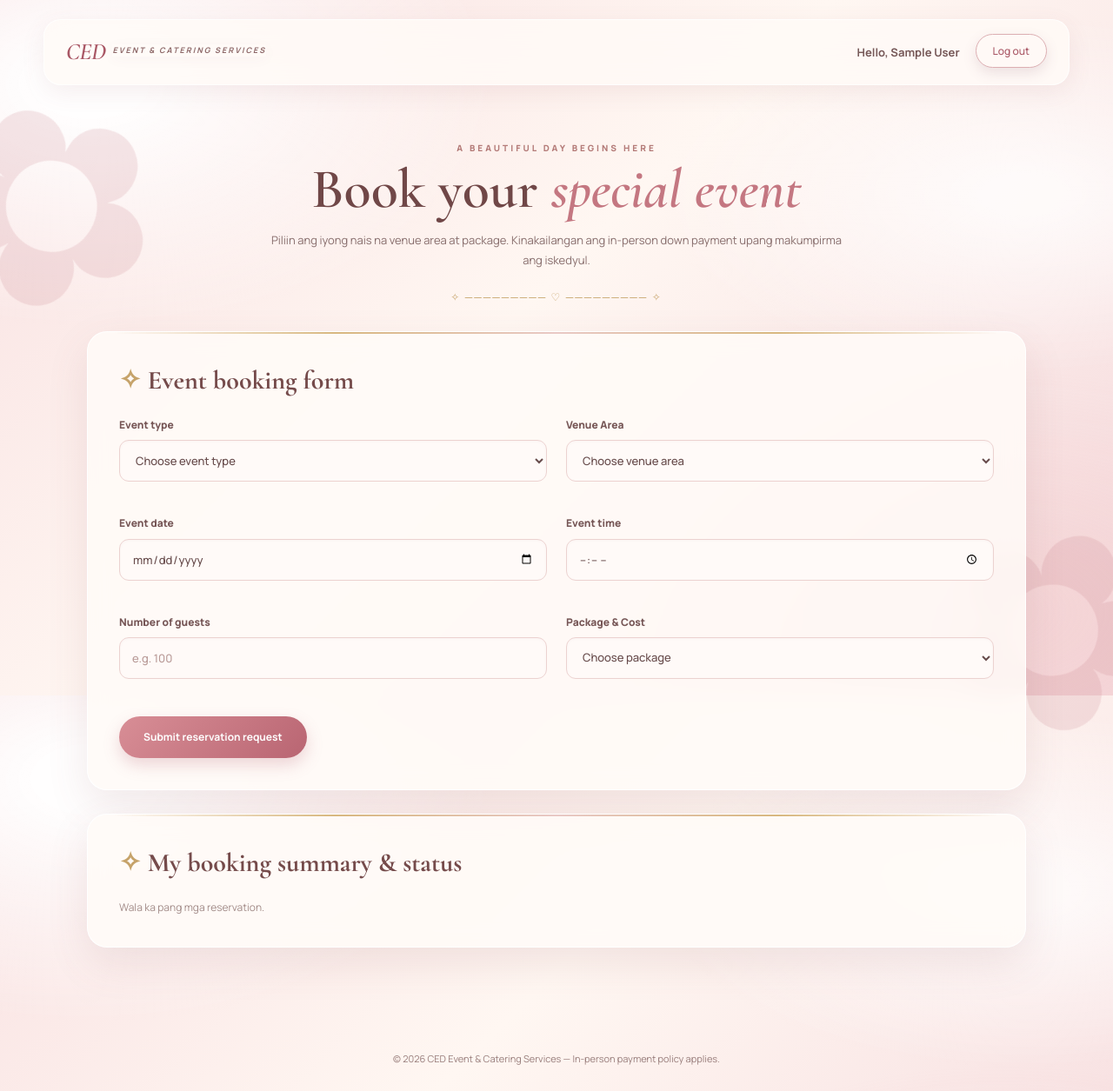
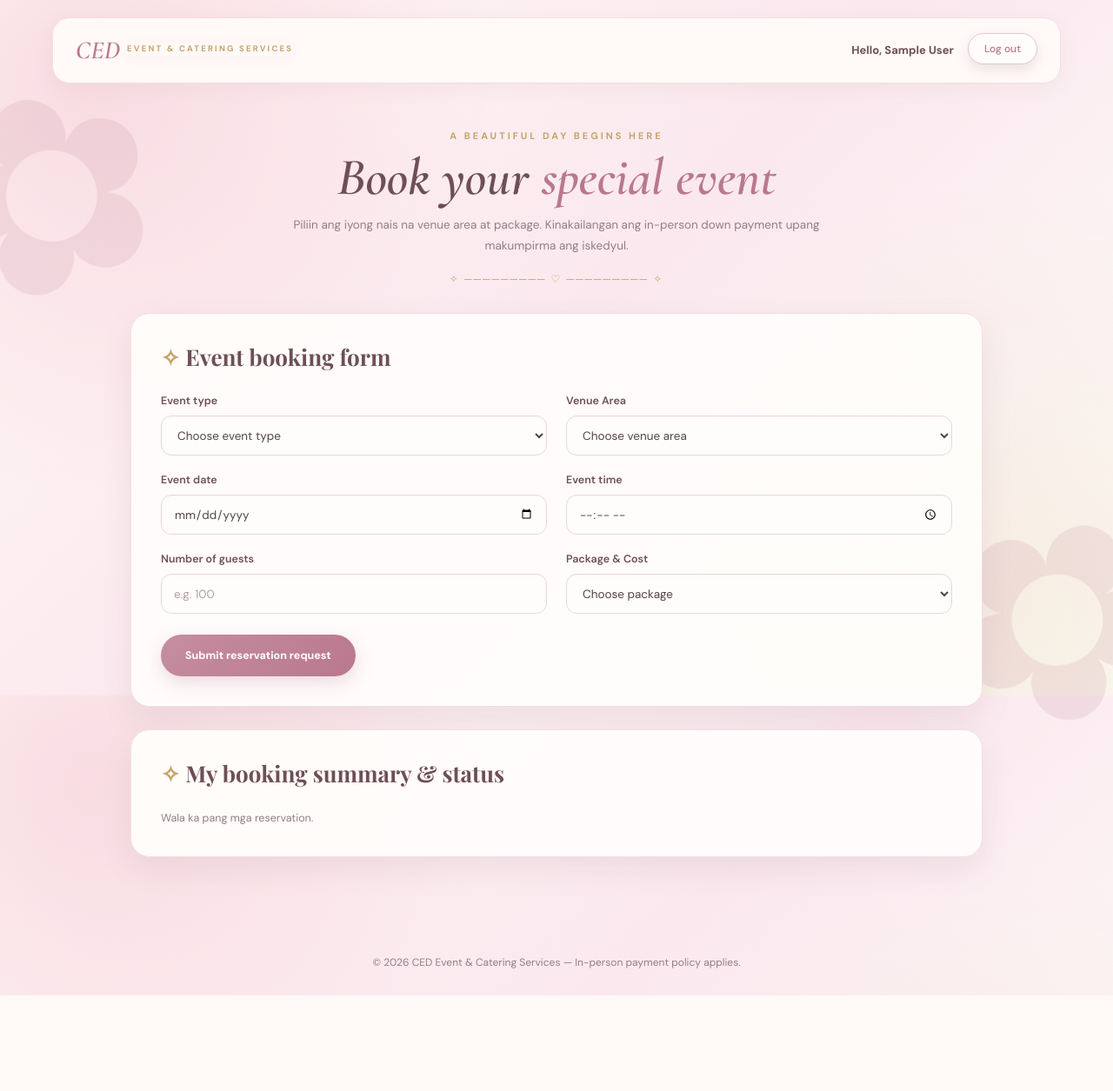
Before and after one commit to plantillajohncarlo9-alt/Smart-Event-Booking-System, a PHP site: page /booking.php in a window 1280 px wide. Shown: the whole page at 87% size. After the commit the page ends 1145 px from the top, so only its background shows below. Run offline with PHP 8.4, Linux system fonts and the light colour scheme; the visitor is signed in with stand-in values (Sample User, id 1); data that the repository does not hold is empty.

Commit message:
Update booking.php

```diff
--- a/booking.php
+++ b/booking.php
@@ -91,136 +91,203 @@ $bookings = $stmt->get_result();
     <link rel="stylesheet" href="style.css">
     <link rel="preconnect" href="https://fonts.googleapis.com">
     <link rel="preconnect" href="https://fonts.gstatic.com" crossorigin>
-    <link href="https://fonts.googleapis.com/css2?family=Cormorant+Garamond:wght@500;600;700&family=Manrope:wght@400;500;600;700;800&display=swap" rel="stylesheet">
+    <link href="https://fonts.googleapis.com/css2?family=Cormorant+Garamond:ital,wght@0,500;0,600;0,700;1,500;1,600&family=DM+Sans:wght@400;500;600;700;800&family=Playfair+Display:wght@500;600;700;800&display=swap" rel="stylesheet">
     <style>
         :root {
-            --rose: #c97882;
-            --rose-dark: #a95765;
-            --rose-soft: #f5dadd;
-            --pink-pale: #fff5f3;
-            --cream: #fffaf5;
-            --gold: #c6a36a;
-            --ink: #583b3b;
-            --muted: #927777;
-            --line: #f0d8d5;
-            --shadow: 0 18px 48px rgba(142, 83, 88, .12);
+            --rose: #c68da0;
+            --rose-dark: #b9788e;
+            --rose-soft: #f8e9ed;
+            --pink-pale: #fff8f6;
+            --cream: #fff8f5;
+            --gold: #c6a46a;
+            --ink: #554348;
+            --muted: #927e84;
+            --line: #f0dfe4;
+            --shadow: 0 14px 36px rgba(130, 83, 99, .10);
         }
 
-        * { box-sizing: border-box; }
+        *,
+        *::before,
+        *::after {
+            box-sizing: border-box;
+        }
+
         body {
             margin: 0;
             min-height: 100vh;
             color: var(--ink);
-            font-family: 'Manrope', sans-serif;
+            font-family: 'DM Sans', sans-serif;
             background:
-                radial-gradient(ellipse at 8% 12%, rgba(255,255,255,.95) 0 4%, transparent 28%),
-                radial-gradient(ellipse at 92% 28%, rgba(255,255,255,.75) 0 3%, transparent 25%),
-                radial-gradient(ellipse at 90% 88%, rgba(237,184,185,.28), transparent 28%),
-                linear-gradient(135deg, #f8dfe0 0%, #fff7f2 46%, #f5d9dc 100%);
+                radial-gradient(circle at 8% 12%, rgba(244, 198, 211, .52), transparent 34%),
+                radial-gradient(circle at 92% 88%, rgba(234, 217, 184, .34), transparent 36%),
+                linear-gradient(135deg, #fff8f6 0%, #fae8ee 50%, #fffdfb 100%);
             background-attachment: fixed;
         }
-        body::before, body::after {
+
+        body::before,
+        body::after {
             content: '✿';
             position: fixed;
             z-index: -1;
-            color: rgba(190, 111, 122, .16);
-            font-size: clamp(150px, 24vw, 320px);
+            color: rgba(185, 120, 142, .15);
+            font-size: clamp(150px, 24vw, 310px);
             line-height: 1;
             pointer-events: none;
         }
-        body::before { top: 70px; left: -75px; transform: rotate(-22deg); }
-        body::after { right: -65px; bottom: -65px; transform: rotate(25deg); }
+
+        body::before {
+            top: 70px;
+            left: -70px;
+            transform: rotate(-22deg);
+        }
+
+        body::after {
+            right: -65px;
+            bottom: -65px;
+            transform: rotate(25deg);
+        }
 
         .site-header {
-            width: min(1180px, calc(100% - 40px));
-            margin: 22px auto 0;
-            padding: 15px 25px;
+            width: min(1160px, calc(100% - 40px));
+            margin: 20px auto 0;
+            padding: 14px 26px;
             display: flex;
             align-items: center;
             justify-content: space-between;
             gap: 18px;
-            border: 1px solid rgba(255,255,255,.8);
+            border: 1px solid var(--line);
             border-radius: 20px;
-            background: rgba(255, 250, 247, .82);
-            box-shadow: 0 8px 28px rgba(142,83,88,.09);
-            backdrop-filter: blur(14px);
+            background: rgba(255, 251, 249, .92);
+            box-shadow: 0 6px 24px rgba(130, 83, 99, .06);
+            backdrop-filter: blur(10px);
         }
+
         .brand {
             color: var(--rose-dark);
             text-decoration: none;
             font-family: 'Cormorant Garamond', serif;
-            font-size: 27px;
+            font-style: italic;
+            font-size: 29px;
             font-weight: 700;
-            letter-spacing: -.5px;
+            letter-spacing: .2px;
         }
+
         .brand span {
             display: block;
             margin-top: -4px;
-            color: #8d6868;
-            font-family: 'Manrope', sans-serif;
-            font-size: 9px;
+            color: var(--gold);
+            font-family: 'DM Sans', sans-serif;
+            font-style: normal;
+            font-size: 9.5px;
             font-weight: 700;
-            letter-spacing: 2px;
+            letter-spacing: 2.2px;
             text-transform: uppercase;
         }
-        .nav-links { display: flex; align-items: center; gap: 18px; }
-        .welcome-user { color: #765858; font-size: 13px; font-weight: 700; }
+
+        .nav-links {
+            display: flex;
+            align-items: center;
+            gap: 16px;
+        }
+
+        .welcome-user {
+            color: #6e4f56;
+            font-size: 13px;
+            font-weight: 700;
+        }
+
         .btn {
             display: inline-flex;
             align-items: center;
             justify-content: center;
             border: 0;
-            border-radius: 999px;
-            padding: 12px 23px;
-            font: 700 12px 'Manrope', sans-serif;
+            border-radius: 30px;
+            padding: 12px 24px;
+            font: 700 12.5px 'DM Sans', sans-serif;
             text-decoration: none;
             cursor: pointer;
-            transition: .2s ease;
+            transition: .25s ease;
         }
-        .btn:hover { transform: translateY(-2px); }
+
+        .btn:hover {
+            transform: translateY(-2px);
+        }
+
         .btn.outline {
             color: var(--rose-dark);
-            border: 1px solid #dcaeb2;
-            background: #fff9f6;
+            border: 1px solid #e6c5cf;
+            background: #fffdfb;
         }
-        .btn.small { padding: 10px 19px; }
+
+        .btn.outline:hover {
+            background: var(--rose-soft);
+            color: #6e4f56;
+        }
+
+        .btn.small {
+            padding: 9px 18px;
+            font-size: 12px;
+        }
+
         .btn.primary {
             min-height: 48px;
             padding: 13px 28px;
-            color: white;
-            background: linear-gradient(135deg, #d88e96, #b96572);
-            box-shadow: 0 8px 18px rgba(185,101,114,.25);
+            color: #fff;
+            background: linear-gradient(135deg, var(--rose), var(--rose-dark));
+            box-shadow: 0 7px 20px rgba(185, 120, 142, .26);
         }
 
-        .page-wrap { width: min(1080px, calc(100% - 40px)); margin: 0 auto; padding: 58px 0 70px; }
-        .page-heading { max-width: 760px; margin: 0 auto 30px; text-align: center; }
+        .btn.primary:hover {
+            background: linear-gradient(135deg, #6e4f56, var(--rose-dark));
+        }
+
+        .page-wrap {
+            width: min(980px, calc(100% - 40px));
+            margin: 0 auto;
+            padding: 46px 0 64px;
+        }
+
+        .page-heading {
+            max-width: 720px;
+            margin: 0 auto 28px;
+            text-align: center;
+        }
+
         .eyebrow {
-            margin: 0 0 9px;
-            color: #b47b78;
-            font-size: 10px;
-            font-weight: 800;
+            margin: 0 0 8px;
+            color: var(--gold);
+            font-size: 11px;
+            font-weight: 700;
             letter-spacing: 3px;
+            text-transform: uppercase;
         }
+
         .page-heading h1 {
             margin: 0;
-            color: #704747;
+            color: #6e4f56;
             font-family: 'Cormorant Garamond', serif;
-            font-size: clamp(42px, 6vw, 64px);
-            line-height: .98;
+            font-style: italic;
+            font-size: clamp(42px, 5.5vw, 60px);
+            line-height: 1.02;
             font-weight: 600;
         }
-        .page-heading h1 span { color: #c47781; font-style: italic; }
+
+        .page-heading h1 span {
+            color: var(--rose-dark);
+        }
+
         .page-heading > p:last-child {
-            max-width: 660px;
-            margin: 15px auto 0;
-            color: #876d6c;
-            font-size: 13px;
-            line-height: 1.8;
+            max-width: 620px;
+            margin: 12px auto 0;
+            color: var(--muted);
+            font-size: 13.5px;
+            line-height: 1.75;
         }
+
         .page-heading::after {
             content: '✧  ─────────  ♡  ─────────  ✧';
             display: block;
-            margin-top: 20px;
+            margin-top: 18px;
             color: var(--gold);
             font-size: 12px;
             letter-spacing: 2px;
@@ -228,121 +295,232 @@ $bookings = $stmt->get_result();
 
         .alert {
             margin: 0 auto 22px;
-            padding: 15px 19px;
+            padding: 14px 18px;
             border: 1px solid transparent;
-            border-radius: 14px;
+            border-radius: 13px;
             font-size: 13px;
             line-height: 1.6;
         }
-        .alert.success { color: #55775d; border-color: #cfe3d0; background: #f1faf1; }
-        .alert.error { color: #9d4f59; border-color: #edc5c8; background: #fff1f1; }
+
+        .alert.success {
+            color: #4d7350;
+            border-color: #cde2cf;
+            background: #edf6ee;
+        }
+
+        .alert.error {
+            color: #a34f4f;
+            border-color: #f3d2cf;
+            background: #fff0ef;
+        }
 
         .content-card {
             position: relative;
-            margin: 0 0 27px;
-            padding: clamp(22px, 4vw, 36px);
+            margin: 0 0 26px;
+            padding: clamp(22px, 4vw, 34px);
             overflow: hidden;
-            border: 1px solid rgba(255,255,255,.95);
-            border-radius: 23px;
-            background: rgba(255, 251, 248, .88);
+            border: 1px solid var(--line);
+            border-radius: 22px;
+            background: rgba(255, 253, 251, .95);
             box-shadow: var(--shadow);
-            backdrop-filter: blur(12px);
         }
+
         .content-card::before {
             content: '';
             position: absolute;
-            top: 0; left: 30px; right: 30px;
+            top: 0;
+            left: 28px;
+            right: 28px;
             height: 2px;
-            background: linear-gradient(90deg, transparent, #d8b77f, #e9c8c5, #d8b77f, transparent);
+            background: linear-gradient(90deg, transparent, var(--gold-light), var(--rose-soft), var(--gold-light), transparent);
         }
+
         .content-card h2 {
-            margin: 0 0 23px;
-            color: #754b4b;
-            font-family: 'Cormorant Garamond', serif;
-            font-size: 30px;
+            margin: 0 0 22px;
+            color: #6e4f56;
+            font-family: 'Playfair Display', serif;
+            font-size: 26px;
             font-weight: 700;
         }
-        .content-card h2::before { content: '✧ '; color: var(--gold); font-family: serif; }
-        .form-grid { display: grid; grid-template-columns: repeat(2, minmax(0, 1fr)); gap: 20px 22px; }
+
+        .content-card h2::before {
+            content: '✧ ';
+            color: var(--gold);
+            font-family: serif;
+        }
+
+        .form-grid {
+            display: grid;
+            grid-template-columns: repeat(2, minmax(0, 1fr));
+            gap: 18px 22px;
+        }
+
         .booking-form label {
             display: block;
-            margin: 0 0 8px;
-            color: #765656;
-            font-size: 12px;
-            font-weight: 800;
+            margin: 0 0 7px;
+            color: #6e4f56;
+            font-size: 12.5px;
+            font-weight: 600;
         }
-        .booking-form input, .booking-form select {
+
+        .booking-form input,
+        .booking-form select {
             width: 100%;
-            min-height: 48px;
-            padding: 0 14px;
+            min-height: 46px;
+            margin-bottom: 0;
+            padding: 11px 14px;
             outline: none;
-            border: 1px solid #ecd2d0;
-            border-radius: 11px;
-            color: #674b4b;
-            background: #fffaf8;
-            font: 500 13px 'Manrope', sans-serif;
+            border: 1px solid #ead6dc;
+            border-radius: 12px;
+            color: var(--ink);
+            background: #fffdfb;
+            font: 400 13.5px 'DM Sans', sans-serif;
             transition: .2s ease;
         }
-        .booking-form input:focus, .booking-form select:focus {
-            border-color: #c77d86;
-            box-shadow: 0 0 0 3px rgba(199,125,134,.13);
+
+        .booking-form input:focus,
+        .booking-form select:focus {
+            border-color: var(--rose);
+            box-shadow: 0 0 0 3px rgba(198, 141, 160, .16);
             background: #fff;
         }
-        .booking-form input::placeholder { color: #b99b98; }
-        .booking-form > button { margin-top: 25px; }
 
-        .table-wrap { width: 100%; overflow-x: auto; border: 1px solid #f0ddda; border-radius: 14px; }
-        table { width: 100%; min-width: 760px; border-collapse: collapse; background: rgba(255,255,255,.55); }
-        thead { background: linear-gradient(90deg, #f8e4e3, #fff1ed); }
+        .booking-form input::placeholder {
+            color: #b49fa5;
+        }
+
+        .booking-form > button {
+            margin-top: 24px;
+        }
+
+        .table-wrap {
+            width: 100%;
+            overflow-x: auto;
+            border: 1px solid var(--line);
+            border-radius: 15px;
+        }
+
+        table {
+            width: 100%;
+            min-width: 740px;
+            border-collapse: collapse;
+            background: #fffdfb;
+        }
+
+        thead {
+            background: var(--rose-soft);
+        }
+
         th {
-            padding: 15px 14px;
-            color: #805757;
+            padding: 14px 15px;
+            color: #6e4f56;
             text-align: left;
             white-space: nowrap;
-            font-size: 11px;
-            font-weight: 800;
+            font-size: 12px;
+            font-weight: 700;
         }
+
         td {
-            padding: 15px 14px;
-            border-top: 1px solid #f3e5e2;
-            color: #684f4e;
-            font-size: 12px;
+            padding: 14px 15px;
+            border-top: 1px solid #f2e4e8;
+            color: var(--ink);
+            font-size: 12.5px;
             vertical-align: middle;
         }
-        tbody tr:hover { background: #fff8f5; }
-        td small { display: block; margin-top: 5px; color: #a18481; font-size: 10px; }
-        .status {
-            display: inline-block;
-            padding: 6px 11px;
-            border: 1px solid #ecd7b7;
-            border-radius: 999px;
-            color: #8a6a36;
-            background: #fff7e8;
-            font-size: 10px;
-            font-weight: 800;
-            white-space: nowrap;
+
+        tbody tr:hover {
+            background: #fff8fa;
         }
-        .muted { color: #a28b88; font-size: 12px; }
-        .site-footer {
-            padding: 22px 20px 28px;
-            color: #987d7b;
-            text-align: center;
+
+        td small {
+            display: block;
+            margin-top: 4px;
+            color: var(--muted);
             font-size: 11px;
         }
 
+        .status {
+            display: inline-block;
+            padding: 5px 12px;
+            border: 1px solid #ead8b8;
+            border-radius: 20px;
+            color: #8f6d34;
+            background: #fff7e8;
+            font-size: 11px;
+            font-weight: 700;
+            white-space: nowrap;
+        }
+
+        .muted {
+            color: var(--muted);
+            font-size: 12.5px;
+        }
+
+        .site-footer {
+            padding: 22px 20px 28px;
+            color: var(--muted);
+            text-align: center;
+            font-size: 12px;
+        }
+
         @media (max-width: 640px) {
-            .site-header { width: calc(100% - 24px); margin-top: 12px; padding: 13px 15px; }
-            .brand { font-size: 22px; }
-            .brand span { font-size: 7px; letter-spacing: 1.3px; }
-            .nav-links { gap: 9px; }
-            .welcome-user { max-width: 105px; overflow: hidden; text-overflow: ellipsis; white-space: nowrap; font-size: 11px; }
-            .btn.small { padding: 9px 13px; font-size: 10px; }
-            .page-wrap { width: calc(100% - 24px); padding: 43px 0 48px; }
-            .page-heading > p:last-child { font-size: 12px; }
-            .form-grid { grid-template-columns: 1fr; gap: 16px; }
-            .content-card { border-radius: 18px; }
-            .content-card h2 { font-size: 27px; }
-            .booking-form > button { width: 100%; }
+            .site-header {
+                width: calc(100% - 24px);
+                margin-top: 12px;
+                padding: 13px 16px;
+            }
+
+            .brand {
+                font-size: 23px;
+            }
+
+            .brand span {
+                font-size: 7.5px;
+                letter-spacing: 1.4px;
+            }
+
+            .nav-links {
+                gap: 10px;
+            }
+
+            .welcome-user {
+                max-width: 110px;
+                overflow: hidden;
+                text-overflow: ellipsis;
+                white-space: nowrap;
+                font-size: 11.5px;
+            }
+
+            .btn.small {
+                padding: 8px 14px;
+                font-size: 11px;
+            }
+
+            .page-wrap {
+                width: calc(100% - 24px);
+                padding: 36px 0 46px;
+            }
+
+            .page-heading > p:last-child {
+                font-size: 12.5px;
+            }
+
+            .form-grid {
+                grid-template-columns: 1fr;
+                gap: 16px;
+            }
+
+            .content-card {
+                border-radius: 18px;
+            }
+
+            .content-card h2 {
+                font-size: 24px;
+            }
+
+            .booking-form > button {
+                width: 100%;
+            }
         }
     </style>
 </head>
```
